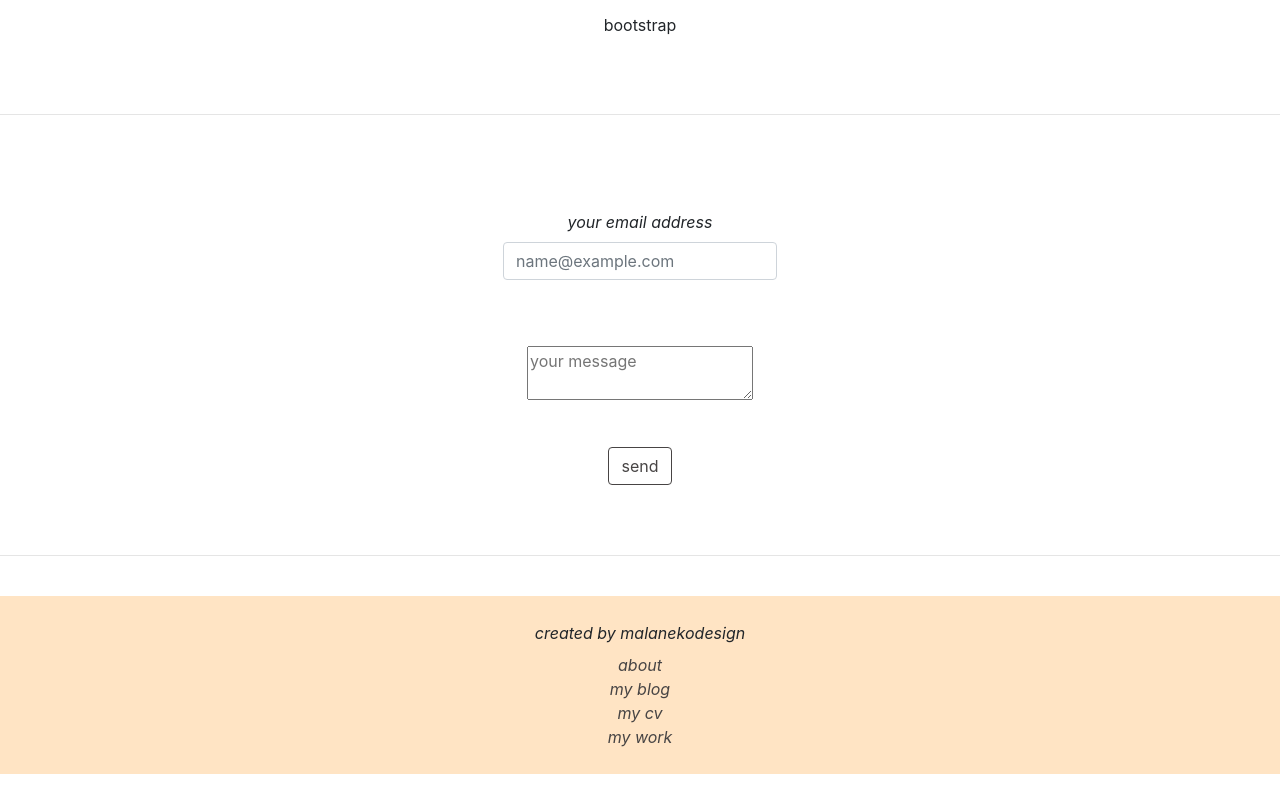
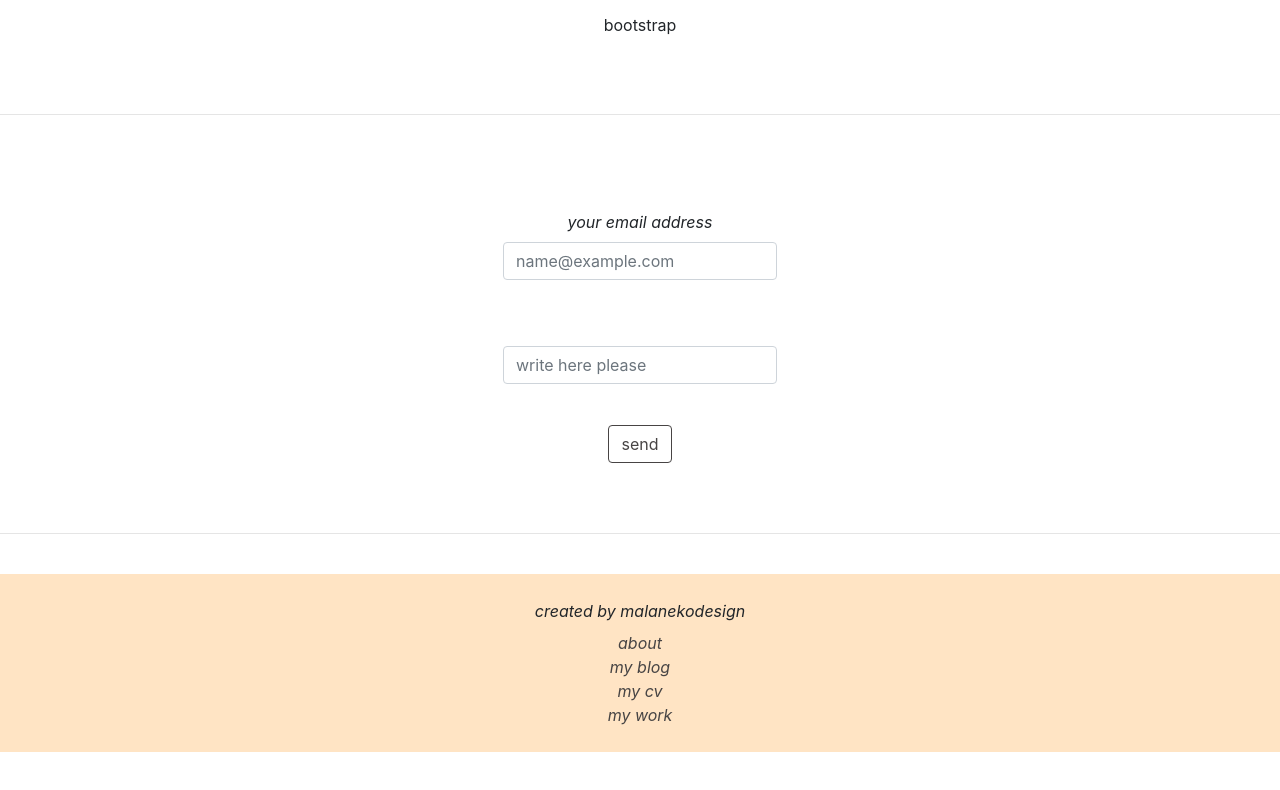
Before and after one commit to malaneko/03_Bootstrap-Portfolio, a plain HTML site: page index.html in a window 1280 px wide. Shown: the part 2157-2947 px from the top of the page. After the commit the page ends 2925 px from the top, so only its background shows below. Drawn offline with nearby package versions, Linux system fonts and the light colour scheme.

Commit message:
website design and development
screenshots added

```diff
--- a/css/style.css
+++ b/css/style.css
@@ -62,7 +62,7 @@ a {
 
 
 /* Contact */
-.yourMessage form {
+.yourMessage form{
     margin: 20px auto;
     background-color: #ffffff;
     padding: 10px;
--- a/index.html
+++ b/index.html
@@ -228,8 +228,8 @@
   </div>
   <div class="form-group">
     <!--label for="exampleFormControlInput1">your message</label-->
-    <!--input type="message" class="form-control" id="exampleFormControlInput1" placeholder="write here please"-->
-    <textarea placeholder="your message"></textarea>
+    <input type="yourMessage" class="form-control" id="exampleFormControlInput1" placeholder="write here please">
+    <!-- <textarea placeholder="your message"></textarea> -->
   </div>
   <button type="submit" class="btn btn-primary">send</button>
 
```
Also changed, not shown: screenshots/Screenshot 2023-05-16 203135.jpg (added), screenshots/Screenshot 2023-05-16 203215.jpg (added).
